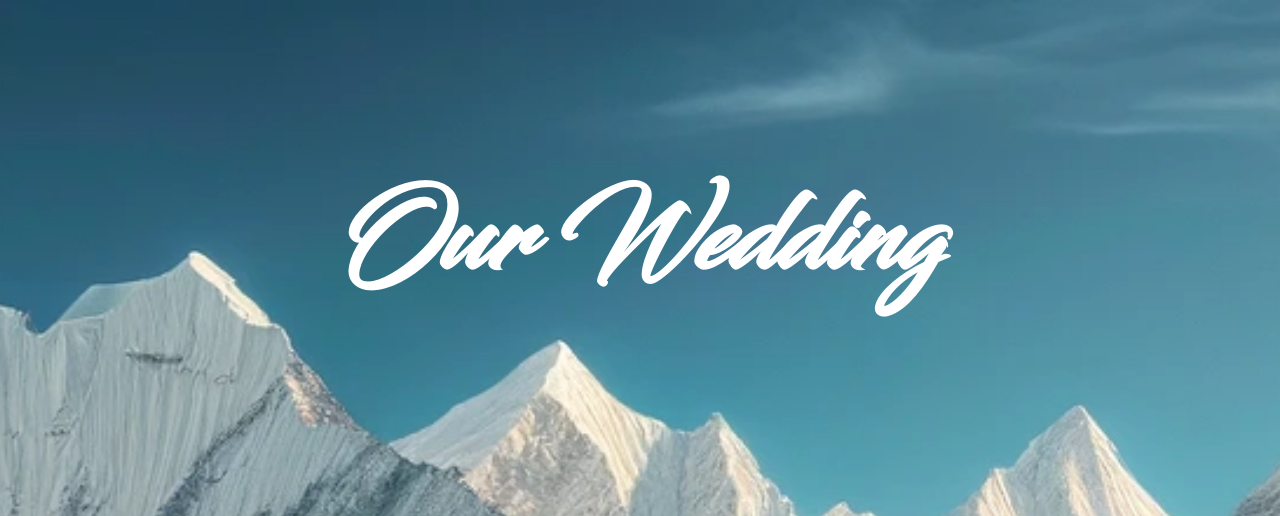
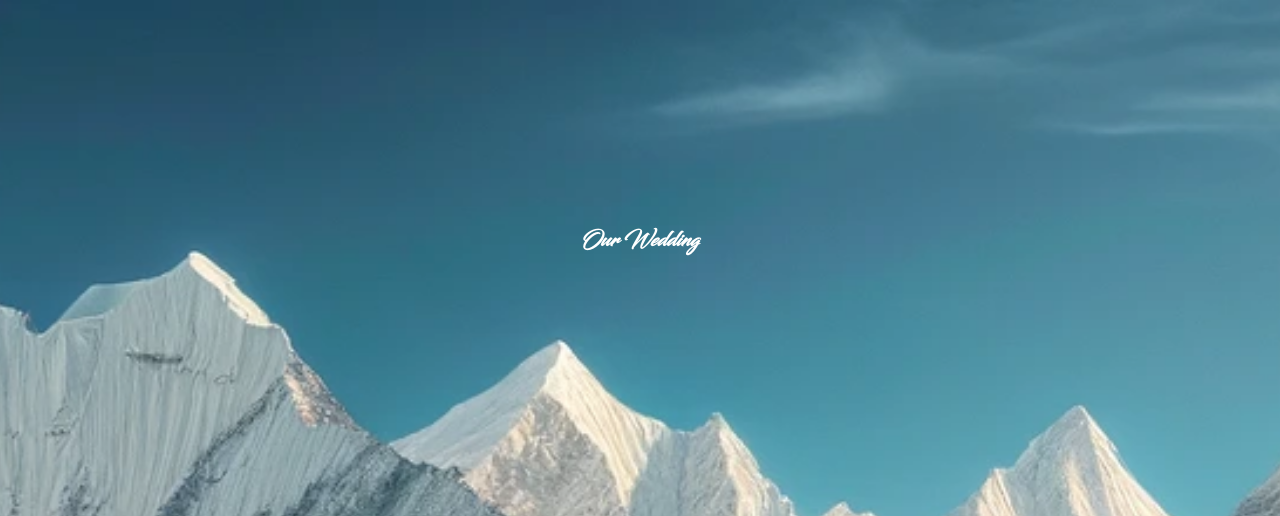
Before and after one commit to RabjamX2/Lhabu-Wedding, a Flask app: page / in a window 1280 px wide. Shown: the top 516 px of the page. Run offline with Flask 3, Linux system fonts and the light colour scheme.

Commit message:
dynamic size

```diff
--- a/static/css/style.css
+++ b/static/css/style.css
@@ -80,10 +80,14 @@ h1 {
 	position: absolute;
 	top: 10vh;
 	left: 50%;
+	width: 100%;
 	transform: translate(-50%, -50%);
 	font-family: Blacksword;
 	font-size: 8vw;
 	color: #fff;
+	text-align: center;
+	white-space: nowrap;
+	overflow: hidden;
 	z-index: 4;
 }
 
--- a/static/js/script.js
+++ b/static/js/script.js
@@ -17,3 +17,19 @@ images.forEach((img, index) => {
 		carouselImages.scrollLeft = scrollPosition;
 	});
 });
+
+function adjustFontSize() {
+	const container = document.getElementById("landing-header");
+	let fontSize = 20; // Start with a default font size
+	container.style.fontSize = fontSize + "px";
+
+	// Reduce the font size until the text fits in one line
+	while (container.scrollWidth > container.offsetWidth) {
+		fontSize--;
+		container.style.fontSize = fontSize + "px";
+	}
+}
+
+// Call this function whenever the text changes and on window resize
+window.onresize = adjustFontSize;
+adjustFontSize();
```
